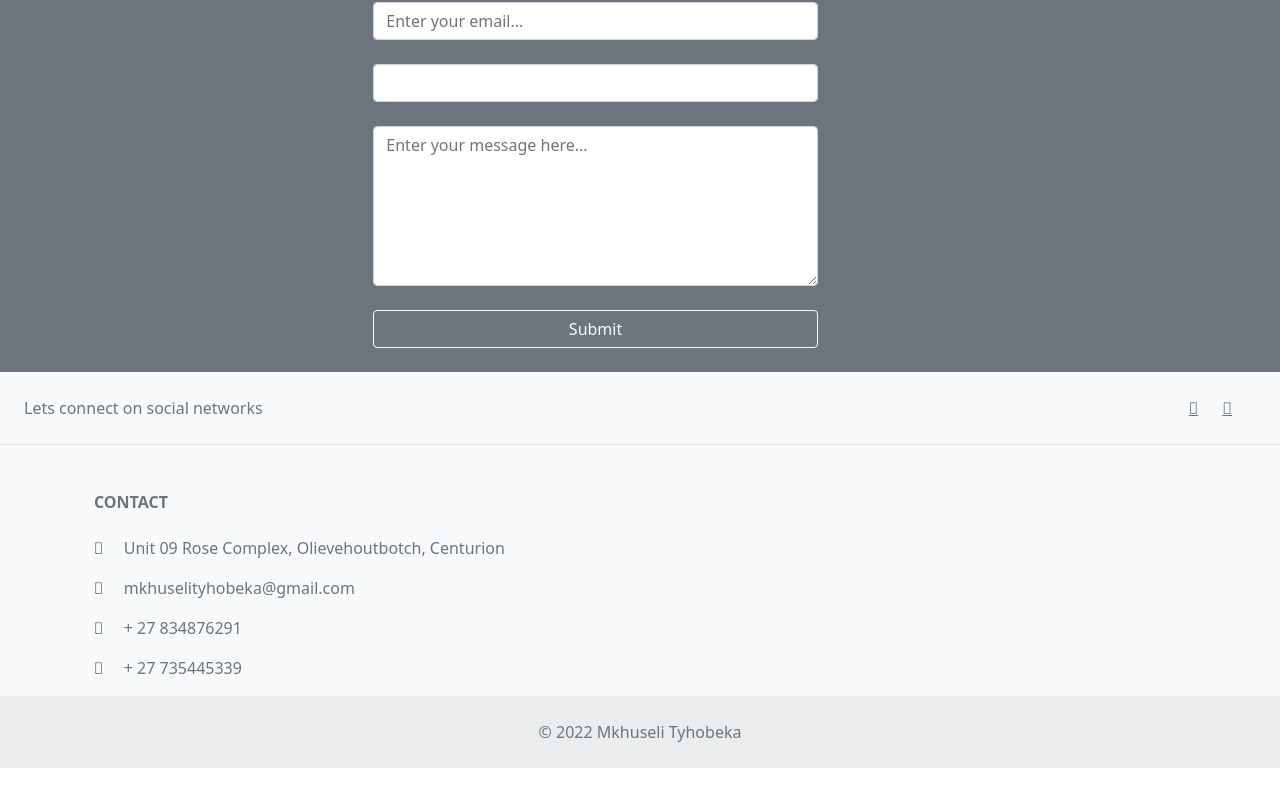
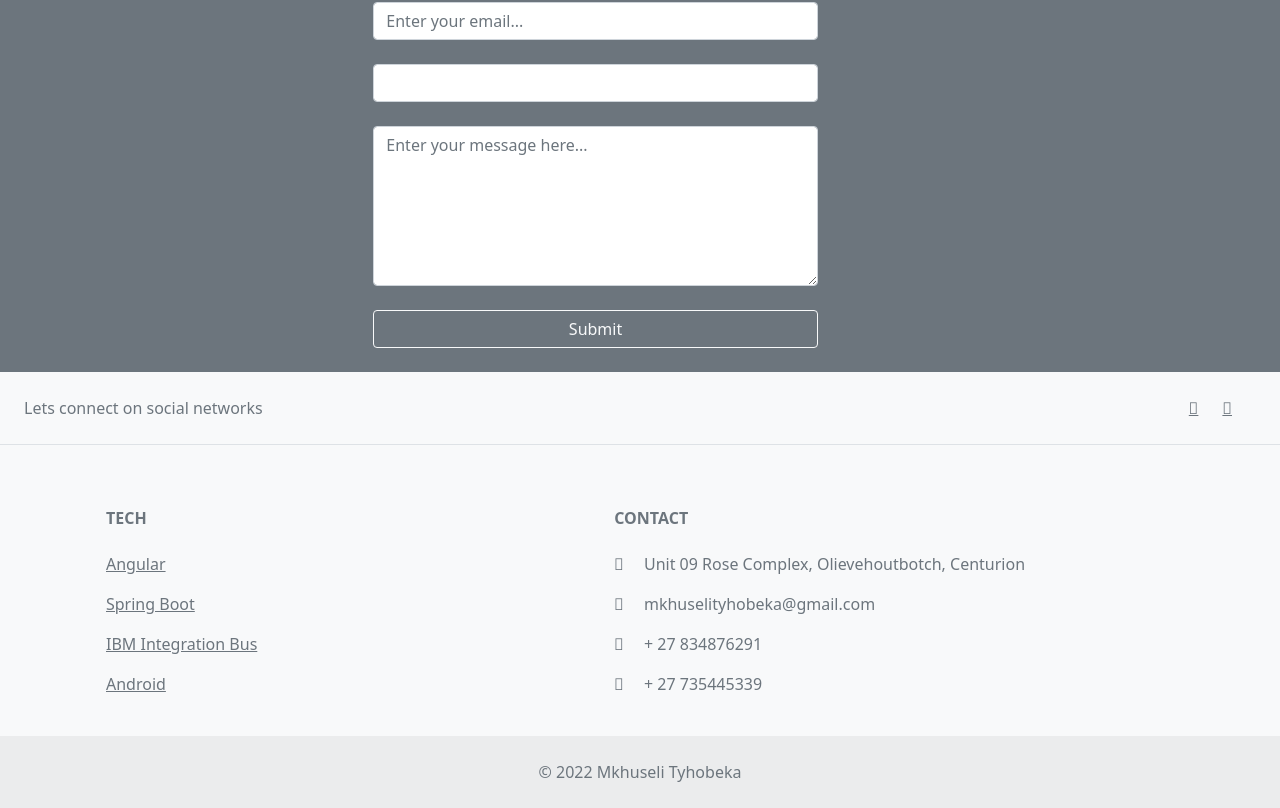
Before and after one commit to mkhuselityhobeka/my-profile, an Angular app: page /home in a window 1280 px wide. Shown: the part 1926-2734 px from the top of the page. Before the commit the page ends 2694 px from the top, so only its background shows below. Built offline with nearby package versions, Linux system fonts and the light colour scheme.

Commit message:
updated footer to diplay content as rows

```diff
--- a/src/app/components/home-component/home-component.component.html
+++ b/src/app/components/home-component/home-component.component.html
@@ -91,7 +91,6 @@
                         <div class="card" style="width: 18rem;">
                             <img src="assets/img/java.jpg" class="card-img-top" alt="..." style="width: 300px;">
                             <div class="card-body">
-                            <!--<p class="card-text">I am skilled in Java software development</p>-->
                             </div>
                         </div>
                         <br><br>
@@ -99,7 +98,6 @@
                             <img src="assets/img/spring-boot.jpg" class="card-img-top" alt="..." style="width: 200px;">
                             <div class="card-body">
                                 <h5 class="card-title"></h5>
-                               <!-- <p class="card-text">I am have developed some prodcution ready spring boot applications and APIs with the following tools<br><br> * Spring Data JPA <br> * Spring boot Actuator <br> * REST <br> * SOAP <br> * Swagger\OpenAPI <br> * JUnit\Mockito</p>-->
                             </div>
                         </div>
                         <br><br>
@@ -107,7 +105,6 @@
                             <img src="assets/img/android.jpg" class="card-img-top" alt="..." style="width: 200px;">
                             <div class="card-body">
                                 <h5 class="card-title"></h5>
-                                <!--<p class="card-text">I have worked on android applications</p>-->
                             </div>
                         </div><br>
                     </div>
@@ -118,21 +115,18 @@
                         <div class="card" style="width: 20rem;">
                             <img src="assets/img/jenkins.png" class="card-img-top" alt="..." style="width: 200px;">
                             <div class="card-body">
-                            <!--<p class="card-text">I am skilled in Java software development</p>-->
                             </div>
                         </div>
                         <br><br>
                         <div class="card" style="width: 18rem;">
                             <img src="assets/img/git.png" class="card-img-top" alt="..." style="width: 200px;">
                             <div class="card-body">
-                            <!--<p class="card-text">I am skilled in Java software development</p>-->
                             </div>
                         </div>
                         <br><br>
                         <div class="card" style="width: 18rem;">
                             <img src="assets/img/docker.png" class="card-img-top" alt="..." style="width: 200px;">
                             <div class="card-body">
-                            <!--<p class="card-text">I am skilled in Java software development</p>-->
                             </div>
                         </div>
                     </div>
@@ -142,21 +136,18 @@
                         <div class="card" style="width: 20rem;">
                             <img src="assets/img/IIB.png" class="card-img-top" alt="..." style="width: 300px;">
                             <div class="card-body">
-                            <!--<p class="card-text">I am skilled in Java software development</p>-->
                             </div>
                         </div>
                         <br><br>
                         <div class="card" style="width: 18rem;">
                             <img src="assets/img/SailPoint-IIQ.jpg" class="card-img-top" alt="..." style="width: 200px;">
                             <div class="card-body">
-                            <!--<p class="card-text">I am skilled in Java software development</p>-->
                             </div>
                         </div>
                         <br><br>
                         <div class="card" style="width: 18rem;">
                             <img src="assets/img/docker.png" class="card-img-top" alt="..." style="width: 200px;">
                             <div class="card-body">
-                            <!--<p class="card-text">I am skilled in Java software development</p>-->
                             </div>
                         </div>
                     </div>
@@ -203,7 +194,6 @@
     </div>
 </div>
 <div class="row">
-    <!-- Footer -->
 <footer class="text-center text-lg-start bg-light text-muted">
     <!-- Section: Social media -->
     <section
@@ -224,19 +214,38 @@
           <i class="fab fa-github"></i>
         </a>
       </div>
-      <!-- Right -->
     </section>
-    <!-- Section: Social media -->
 
     <!-- Section: Links  -->
     <section class="">
-      <div class="container text-center text-md-start mt-5">
+      <div class="container text-centertext-md-start mt-5" style="display: flex;">
         <!-- Grid row -->
+        <div class="row mt-3">
+
+          <!-- Grid column Technical skills-->
+          <div class="col-md-2 col-lg-2 col-xl-2 mx-auto mb-4 row">
+            <!-- Links -->
+            <h6 class="text-uppercase fw-bold mb-4">
+              Tech
+            </h6>
+            <p>
+              <a href="#!" class="text-reset">Angular</a>
+            </p><p>
+                <a href="#!" class="text-reset">Spring Boot</a>
+              </p>
+
+            <p>
+              <a href="#!" class="text-reset">IBM Integration Bus</a>
+            </p>
+            <p>
+              <a href="#!" class="text-reset">Android</a>
+            </p>
+          </div>
+        </div>
 
           <!-- Grid column -->
           <div class="row mt-3">
-
-          <!-- Grid column -->
+          <!-- Grid column contact -->
           <div class="col-md-4 col-lg-3 col-xl-3 mx-auto mb-md-0 mb-4">
             <!-- Links -->
             <h6 class="text-uppercase fw-bold mb-4">
@@ -250,19 +259,15 @@
             <p><i class="fas fa-phone me-3"></i> + 27 834876291</p>
             <p><i class="fas fa-phone me-3"></i> + 27 735445339</p>
           </div>
-          <!-- Grid column -->
           </div>
-        <!-- Grid row -->
       </div>
     </section>
-    <!-- Section: Links  -->
 
     <!-- Copyright -->
     <div class="text-center p-4" style="background-color: rgba(0, 0, 0, 0.05);">
       © 2022 Mkhuseli Tyhobeka
 
     </div>
-    <!-- Copyright -->
   </footer>
   <!-- Footer -->
 </div>
```
